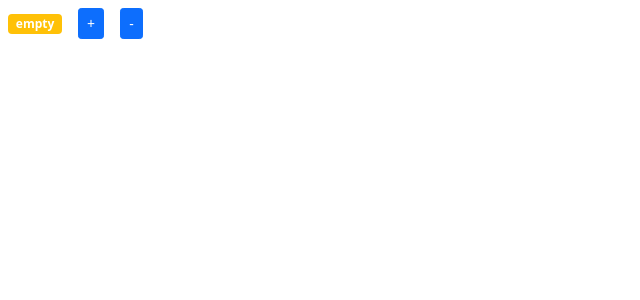
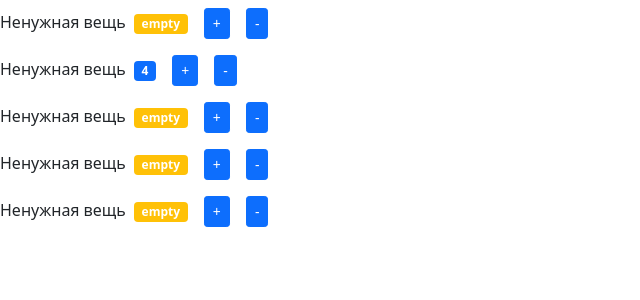
Before and after one commit to AndrewPerepelkin/result-school-react-components-composition, a React (Create React App) app in the folder my-app/: page / in a window 1280 px wide. Shown: the top 300 px of the page, without its empty margins (0-640 px from the left). Built offline with nearby package versions, Linux system fonts and the light colour scheme.

Commit message:
feat: create countersList component

```diff
--- a/my-app/src/app.jsx
+++ b/my-app/src/app.jsx
@@ -1,7 +1,7 @@
 import React from "react";
-import Counter from "./components/counter";
+import CountersList from "./components/countersList";
 
 const App = () => {
-    return <Counter />;
+    return <CountersList />;
 };
 export default App;
--- a/my-app/src/components/counter.jsx
+++ b/my-app/src/components/counter.jsx
@@ -1,26 +1,27 @@
 import React, { useState } from "react";
-const Counter = () => {
-    const [count, setCount] = useState(0);
+const Counter = (props) => {
+    const [value, setValue] = useState(props.value);
 
-    const formatCount = () => {
-        return count === 0 ? "empty" : count;
+    const formatValue = () => {
+        return value === 0 ? "empty" : value;
     };
     const getBageClasses = () => {
         let classes = "badge m-2 ";
-        classes += count === 0 ? "bg-warning" : "bg-primary";
+        classes += value === 0 ? "bg-warning" : "bg-primary";
         return classes;
     };
 
     const handleIncrement = () => {
-        setCount((prevState) => prevState + 1);
+        setValue((prevState) => prevState + 1);
     };
     const handleDecrement = () => {
-        setCount((prevState) => prevState - 1);
+        setValue((prevState) => prevState - 1);
     };
 
     return (
-        <>
-            <span className={getBageClasses()}>{formatCount()}</span>
+        <div>
+            <span>{props.name}</span>
+            <span className={getBageClasses()}>{formatValue()}</span>
             <button
                 className='btn btn-primary btn-sm m-2'
                 onClick={handleIncrement}
@@ -33,7 +34,7 @@ const Counter = () => {
             >
                 -
             </button>
-        </>
+        </div>
     );
 };
 
--- /dev/null
+++ b/my-app/src/components/countersList.jsx
@@ -0,0 +1,21 @@
+import React from "react";
+import Counter from "./counter";
+
+const CounterList = () => {
+  const counters = [
+    {id:0, value: 0, name: 'Ненужная вещь'},
+    {id:1, value: 4, name: 'Ненужная вещь'},
+    {id:2, value: 0, name: 'Ненужная вещь'},
+    {id:3, value: 0, name: 'Ненужная вещь'},
+    {id:4, value: 0, name: 'Ненужная вещь'},
+  ]
+  return (
+    <>
+      {counters.map(count => (
+        <Counter key={count.id} {...count} />
+      ))}
+    </>
+  )
+}
+
+export default CounterList;
```
